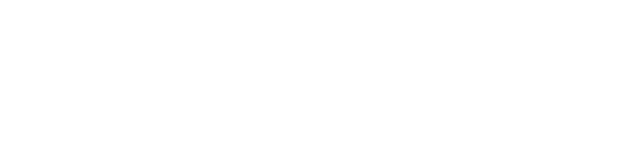
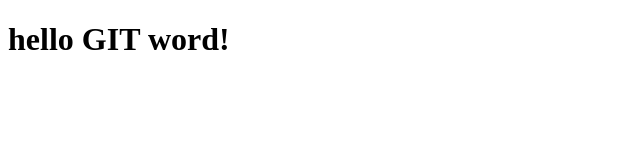
Before and after one commit to Jonsumin/fileBM, a plain HTML site: page index.html in a window 1280 px wide. Shown: the whole page, without its empty margins (0-640 px from the left). Drawn offline with Linux system fonts and the light colour scheme.

Commit message:
hello git  word

```diff
--- a/index.html
+++ b/index.html
@@ -6,6 +6,7 @@
         <title>Page Title</title>
     </head>
     <body>
+        <h1>hello GIT word!</h1>
 
     </body>
 </html>
```
